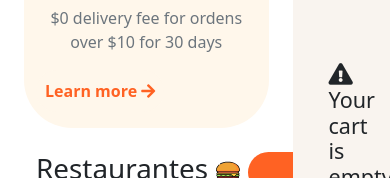
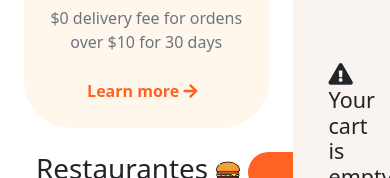
Before and after one commit to danielrs95/test-imaginamos, a React (Create React App) app: page / in a window 390 px wide. Shown: the part 384-562 px from the top of the page. Built offline with nearby package versions, Linux system fonts and the light colour scheme.

Commit message:
Hace responsive el HomeHeader

```diff
--- a/src/components/HomeHeader.js
+++ b/src/components/HomeHeader.js
@@ -12,7 +12,7 @@ const HomeHeader = () => {
           }}
         >
           <div className='row '>
-            <div className='col-12 col-lg-4  justify-content-center'>
+            <div className='col-12 col-md-4  justify-content-center'>
               <img
                 src='/images/headerimage.png'
                 className='img-fluid '
@@ -20,7 +20,7 @@ const HomeHeader = () => {
               />
             </div>
 
-            <div className='d-flex flex-column col-12 col-lg-6 text-center text-light justify-content-center'>
+            <div className='col-12 d-md-flex flex-md-column col-md-6 text-center text-light justify-content-center'>
               <h1 className='card-text fw-bold' style={{ color: '#ff6223' }}>
                 $0 delivery for 30 days!{' '}
                 <img src='/images/d.png' className='img-fluid ' alt='...' />
@@ -30,8 +30,8 @@ const HomeHeader = () => {
               </p>
             </div>
 
-            <div className='d-flex  align-items-end col-lg-2 '>
-              <div
+            <div className='col-12 justify-content-center d-flex d-md-flex col-md-2 align-items-md-end   '>
+              <button
                 className='btn p-2 text-light rounded-pill mb-3 me-2'
                 data-bs-toggle='dropdown'
                 aria-expanded='false'
@@ -40,7 +40,7 @@ const HomeHeader = () => {
                 <strong className='d-block ' style={{ color: '#ff6223' }}>
                   Learn more <i className='fas fa-arrow-right'></i>
                 </strong>
-              </div>
+              </button>
             </div>
           </div>
         </div>
```
